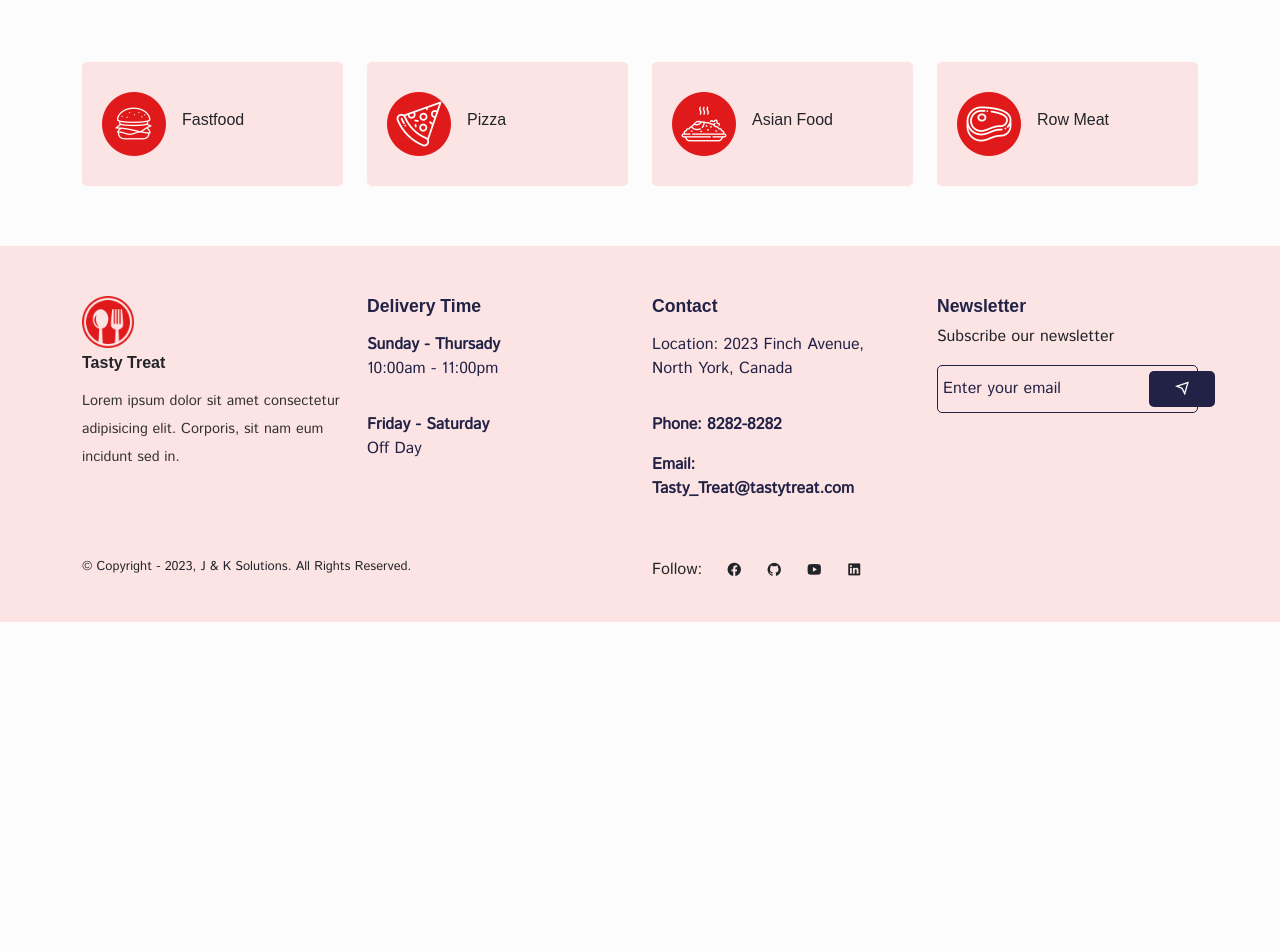
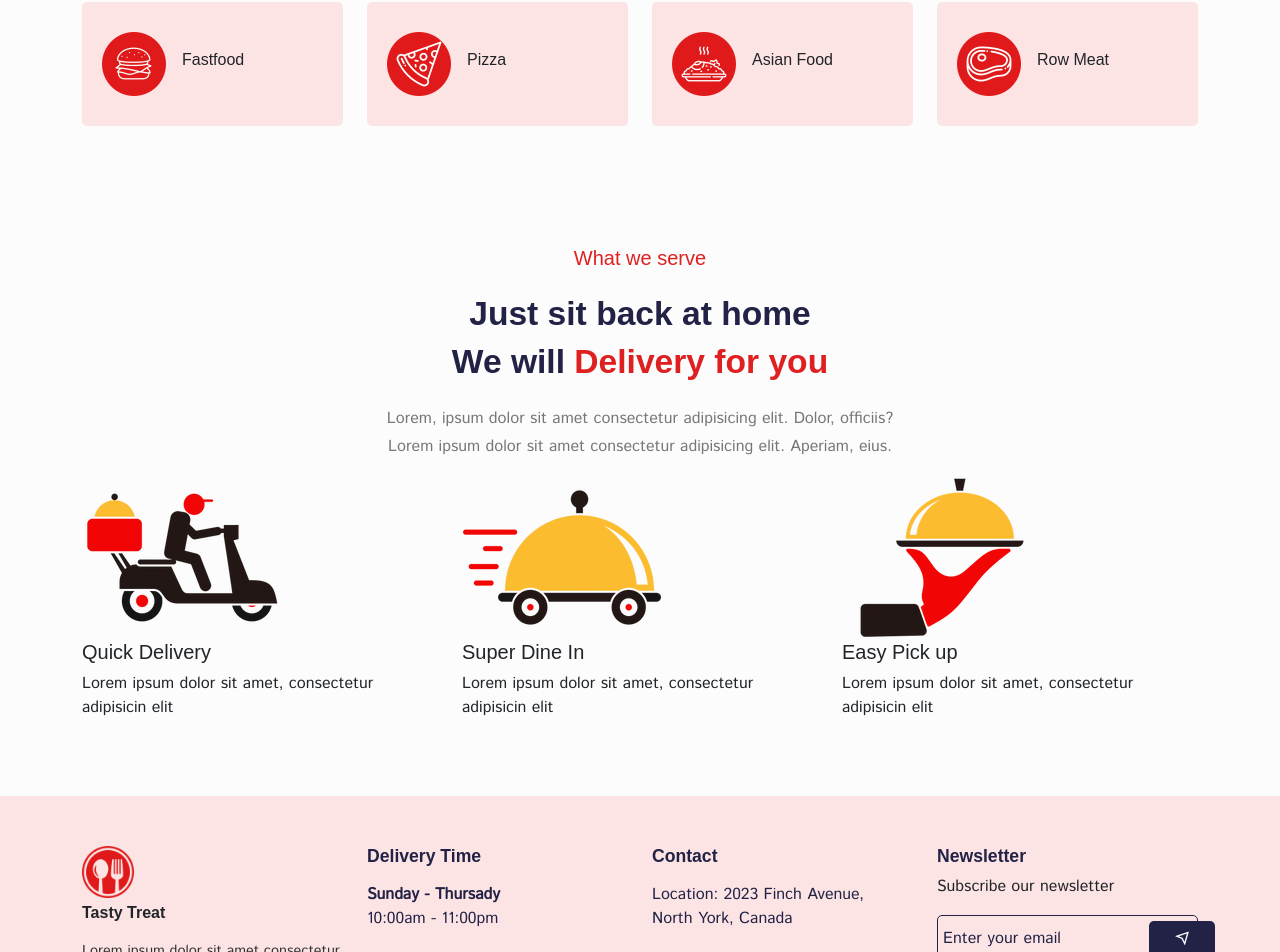
Before and after one commit to TH-Jeon/Food-Delivery-App, a React (Create React App) app: page /home in a window 1280 px wide. Shown: the part 744-1696 px from the top of the page. Before the commit the page ends 1366 px from the top, so only its background shows below. Built offline with nearby package versions, Linux system fonts and the light colour scheme; a web font is replaced by a local one.

Commit message:
added home feature

```diff
--- a/src/pages/Home.jsx
+++ b/src/pages/Home.jsx
@@ -1,12 +1,36 @@
 import React from 'react';
 import Helmet from '../components/Helmet/Helmet.js';
+import Category from '../components/UI/category/category.jsx';
+
+import { Link } from 'react-router-dom';
 import { Container, Row, Col } from 'reactstrap';
 
+import '../styles/hero-section.css';
+import '../styles/home.css';
+
 import heroImg from '../assets/images/hero.png';
-import '../styles/hero-section.css';
-import { Link } from 'react-router-dom';
 
-import Category from '../components/UI/category/category.jsx';
+import featureImg01 from '../assets/images/service-01.png';
+import featureImg02 from '../assets/images/service-02.png';
+import featureImg03 from '../assets/images/service-03.png';
+
+const featureData = [
+   {
+      title: 'Quick Delivery',
+      imgUrl: featureImg01,
+      desc: ' Lorem ipsum dolor sit amet, consectetur adipisicin elit',
+   },
+   {
+      title: 'Super Dine In',
+      imgUrl: featureImg02,
+      desc: ' Lorem ipsum dolor sit amet, consectetur adipisicin elit',
+   },
+   {
+      title: 'Easy Pick up',
+      imgUrl: featureImg03,
+      desc: ' Lorem ipsum dolor sit amet, consectetur adipisicin elit',
+   },
+];
 
 const Home = () => {
    return (
@@ -36,15 +60,15 @@ const Home = () => {
                            </button>
                         </div>
 
-                        <div className='hero__service  d-flex align-items-center gap-5 mt-5'>
-                           <p className='d-flex align-item=center gap-2'>
-                              <span className='shipping__icon'>
+                        <div className="hero__service  d-flex align-items-center gap-5 mt-5">
+                           <p className="d-flex align-item=center gap-2">
+                              <span className="shipping__icon">
                                  <i class="ri-car-line"></i>
                               </span>
                               No shipping charge
-                              </p>
-                           <p className='d-flex align-item=center gap-2'>
-                              <span className='shipping__icon'>
+                           </p>
+                           <p className="d-flex align-item=center gap-2">
+                              <span className="shipping__icon">
                                  <i class="ri-shield-check-line"></i>
                               </span>
                               Check out
@@ -61,8 +85,43 @@ const Home = () => {
             </Container>
          </section>
 
+         <section className="pt-0">
+            <Category />
+         </section>
+
          <section>
-          <Category />
+            <Container>
+               <Row>
+                  <Col lg="12" className="text-center">
+                     <h5 className="feature__subtitle mb-4">What we serve</h5>
+                     <h2 className="feature__title">Just sit back at home</h2>
+                     <h2 className="feature__title">
+                        We will <span>Delivery for you</span>
+                     </h2>
+                     <p className="mb-1 mt-4 feature__text">
+                        Lorem, ipsum dolor sit amet consectetur adipisicing
+                        elit. Dolor, officiis?
+                     </p>
+                     <p className="feature__text">
+                        Lorem ipsum dolor sit amet consectetur adipisicing elit.
+                        Aperiam, eius.{' '}
+                     </p>
+                  </Col>
+
+                  {
+                    featureData.map((item,index)=>(
+                      <Col lg="4" md="4" key={index}>
+                      <div className="feature__item">
+                          <img src={item.imgUrl} alt="feature-img" />
+                          <h5>{item.title}</h5>
+                          <p>{item.desc}</p>
+                      </div>
+                   </Col>
+                    ))
+                  }
+
+               </Row>
+            </Container>
          </section>
       </Helmet>
    );
--- /dev/null
+++ b/src/styles/home.css
@@ -0,0 +1,11 @@
+.feature__subtitle {
+    color: #df2020;
+  }
+
+  .feature__title span {
+    color: #df2020;
+  }
+
+  .feature__text {
+color:#777
+  }
```
